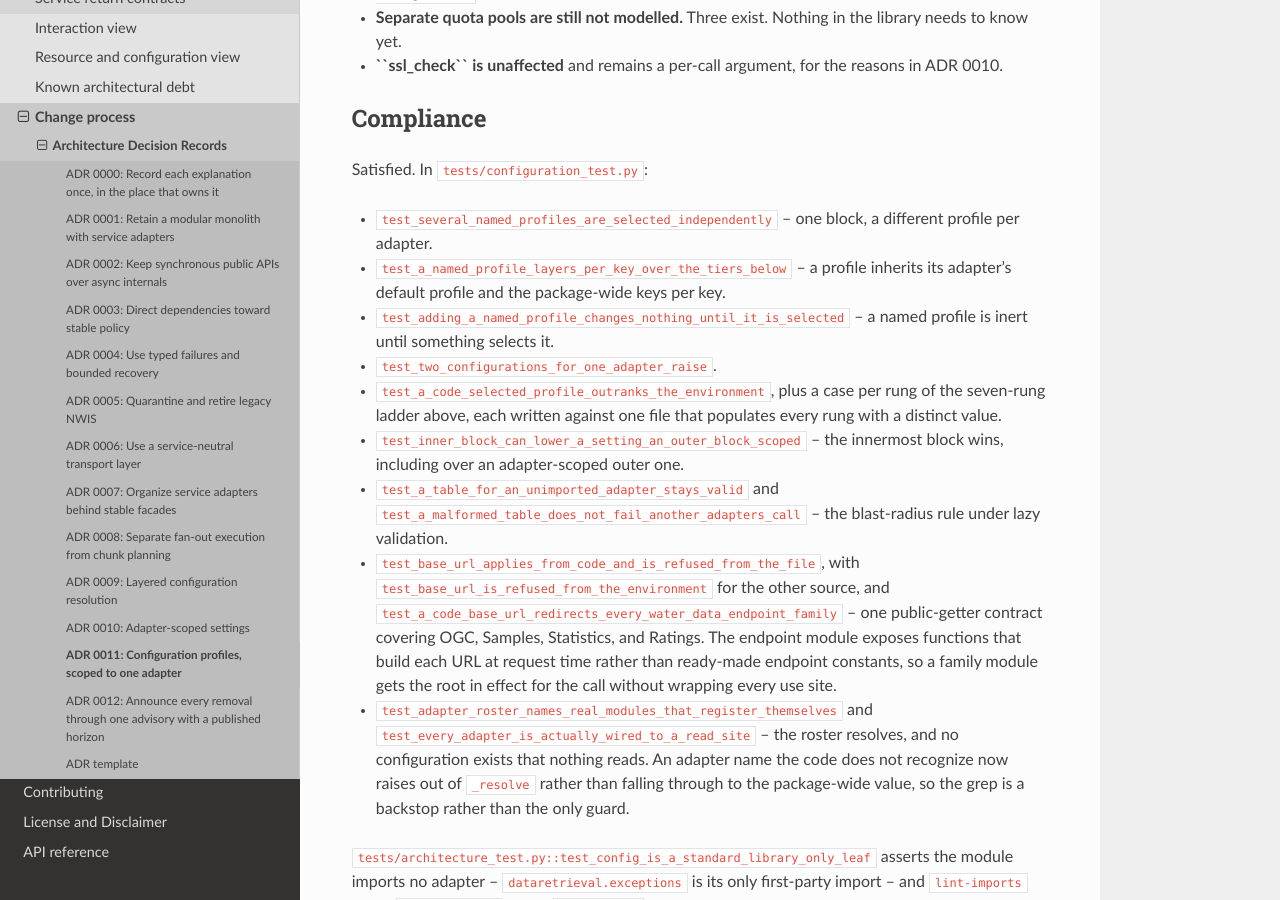
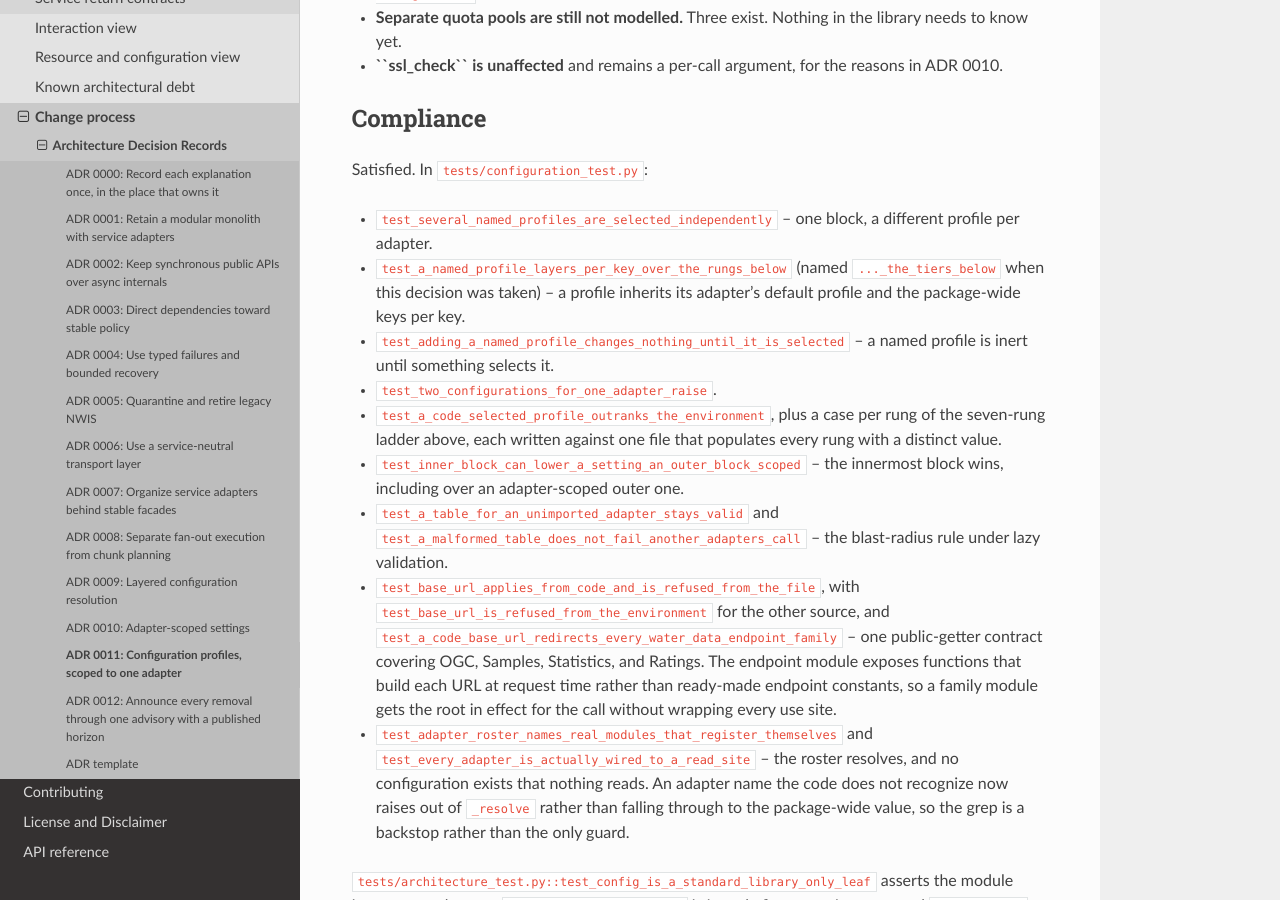
Before and after one commit to DOI-USGS/dataretrieval-python, a Sphinx documentation site: the page built from docs/source/architecture/decisions/0011-configuration-profiles.rst, in a window 1280 px wide and 900 px high, scrolled down 3967 px. Built offline with Sphinx 7.4.7 and the Read the Docs theme 3.1.0, drawn with Linux system fonts in a browser that asks for light colours; pages that are not in the unit, such as notebooks, are missing from menus.

Commit message:
test: call the ladder positions rungs, as ADR 0011 does
The glossary now defines the precedence ladder and its rungs (PR #405),
which makes the one identifier still saying "tiers" for ladder positions
a core-term misspelling rather than a stray. The file's own comments
already say rung. ADR 0011's compliance citation is annotated the way
ADR 0008 annotated the wateruse rename, so the reference stays true.

Co-Authored-By: Claude Fable 5 <noreply@anthropic.com>
Claude-Session: https://claude.ai/code/session_01JAEQqs7XzQHGQQi2KakuXD

```diff
--- a/docs/source/architecture/decisions/0011-configuration-profiles.rst
+++ b/docs/source/architecture/decisions/0011-configuration-profiles.rst
@@ -210,7 +210,8 @@ Satisfied. In ``tests/configuration_test.py``:
 
 - ``test_several_named_profiles_are_selected_independently`` -- one block,
   a different profile per adapter.
-- ``test_a_named_profile_layers_per_key_over_the_tiers_below`` -- a profile
+- ``test_a_named_profile_layers_per_key_over_the_rungs_below`` (named
+  ``..._the_tiers_below`` when this decision was taken) -- a profile
   inherits its adapter's default profile and the package-wide keys per key.
 - ``test_adding_a_named_profile_changes_nothing_until_it_is_selected`` -- a
   named profile is inert until something selects it.
```
Also changed, not shown: 1 other file.
